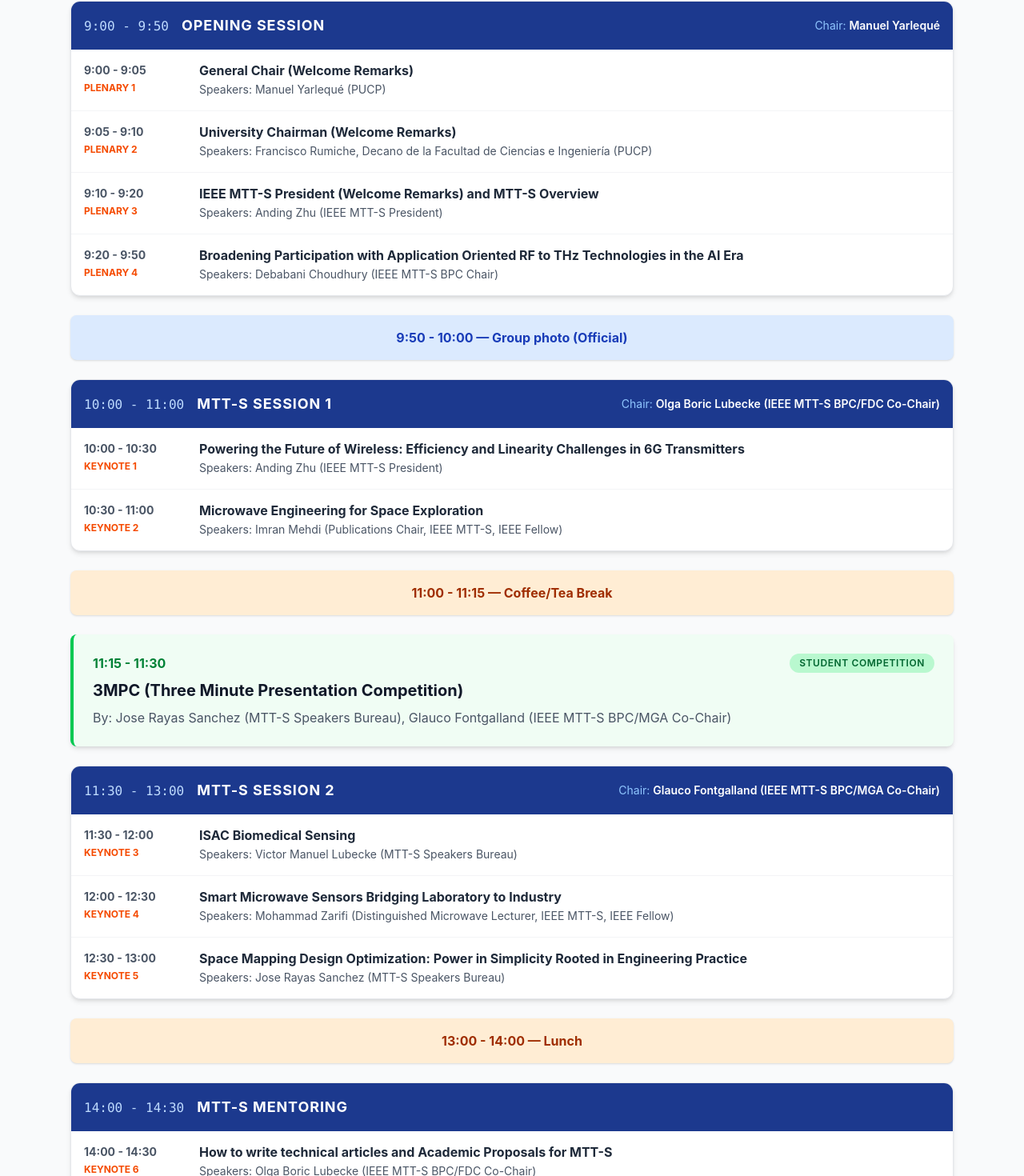
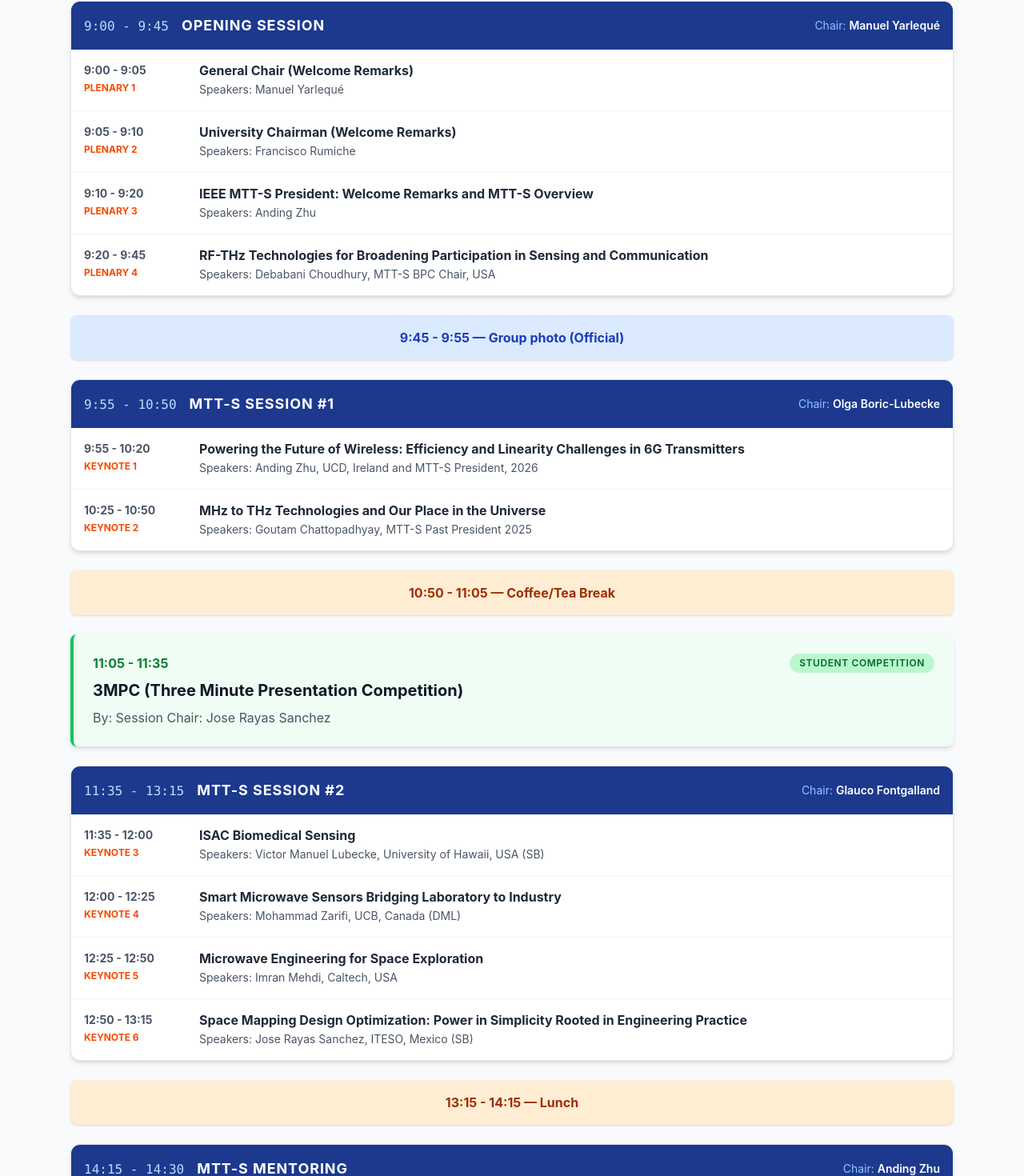
Before and after one commit to alex-segovia/landing_page_mtts_bpc_workshop, a React (Vite) app: page /workshop2026/program in a window 1280 px wide. Shown: the part 449-1919 px from the top of the page at 80% size. Built offline with nearby package versions, Linux system fonts and the light colour scheme.

Commit message:
Program changes

```diff
--- a/src/components/Program.jsx
+++ b/src/components/Program.jsx
@@ -4,12 +4,12 @@
   const [selectedDay, setSelectedDay] = useState('day1');
   const [format, setFormat] = useState('list');
 
-  // Estructura de datos completa para ambos días
+  // Estructura de datos completa para ambos días basada en el Excel oficial
   const scheduleData = {
     day1: {
       date: "Monday, May 25, 2026",
       venue: "B100, PUCP Campus, Lima, Perú",
-      theme: "Evolution of MHz to THz Technologies for Sensing and Communication",
+      theme: "Applied Microwaves: Connecting Academia and Industry",
       items: [
         {
           type: "break",
@@ -19,77 +19,78 @@
         },
         {
           type: "session",
-          time: "9:00 - 9:50",
+          time: "9:00 - 9:45",
           sessionName: "Opening Session",
           chair: "Manuel Yarlequé",
           talks: [
-            { time: "9:00 - 9:05", tag: "Plenary 1", title: "General Chair (Welcome Remarks)", presenter: "Manuel Yarlequé (PUCP)" },
-            { time: "9:05 - 9:10", tag: "Plenary 2", title: "University Chairman (Welcome Remarks)", presenter: "Francisco Rumiche, Decano de la Facultad de Ciencias e Ingeniería (PUCP)" },
-            { time: "9:10 - 9:20", tag: "Plenary 3", title: "IEEE MTT-S President (Welcome Remarks) and MTT-S Overview", presenter: "Anding Zhu (IEEE MTT-S President)" },
-            { time: "9:20 - 9:50", tag: "Plenary 4", title: "Broadening Participation with Application Oriented RF to THz Technologies in the AI Era", presenter: "Debabani Choudhury (IEEE MTT-S BPC Chair)" }
+            { time: "9:00 - 9:05", tag: "Plenary 1", title: "General Chair (Welcome Remarks)", presenter: "Manuel Yarlequé" },
+            { time: "9:05 - 9:10", tag: "Plenary 2", title: "University Chairman (Welcome Remarks)", presenter: "Francisco Rumiche" },
+            { time: "9:10 - 9:20", tag: "Plenary 3", title: "IEEE MTT-S President: Welcome Remarks and MTT-S Overview", presenter: "Anding Zhu" },
+            { time: "9:20 - 9:45", tag: "Plenary 4", title: "RF-THz Technologies for Broadening Participation in Sensing and Communication", presenter: "Debabani Choudhury, MTT-S BPC Chair, USA" }
           ]
         },
         {
           type: "break",
-          time: "9:50 - 10:00",
+          time: "9:45 - 9:55",
           title: "Group photo (Official)",
           bgClass: "bg-blue-100 text-blue-800"
         },
         {
           type: "session",
-          time: "10:00 - 11:00",
-          sessionName: "MTT-S Session 1",
-          chair: "Olga Boric Lubecke (IEEE MTT-S BPC/FDC Co-Chair)",
+          time: "9:55 - 10:50",
+          sessionName: "MTT-S Session #1",
+          chair: "Olga Boric-Lubecke",
           talks: [
-            { time: "10:00 - 10:30", tag: "Keynote 1", title: "Powering the Future of Wireless: Efficiency and Linearity Challenges in 6G Transmitters", presenter: "Anding Zhu (IEEE MTT-S President)" },
-            { time: "10:30 - 11:00", tag: "Keynote 2", title: " Microwave Engineering for Space Exploration", presenter: "Imran Mehdi (Publications Chair, IEEE MTT-S, IEEE Fellow)" }
+            { time: "9:55 - 10:20", tag: "Keynote 1", title: "Powering the Future of Wireless: Efficiency and Linearity Challenges in 6G Transmitters", presenter: "Anding Zhu, UCD, Ireland and MTT-S President, 2026" },
+            { time: "10:25 - 10:50", tag: "Keynote 2", title: "MHz to THz Technologies and Our Place in the Universe", presenter: "Goutam Chattopadhyay, MTT-S Past President 2025" }
           ]
         },
         {
           type: "break",
-          time: "11:00 - 11:15",
+          time: "10:50 - 11:05",
           title: "Coffee/Tea Break",
           bgClass: "bg-orange-100 text-orange-800"
         },
         {
           type: "special",
-          time: "11:15 - 11:30",
+          time: "11:05 - 11:35",
           sessionName: "Student Competition",
           title: "3MPC (Three Minute Presentation Competition)",
-          presenter: "Jose Rayas Sanchez (MTT-S Speakers Bureau), Glauco Fontgalland (IEEE MTT-S BPC/MGA Co-Chair)"
+          presenter: "Session Chair: Jose Rayas Sanchez"
         },
         {
           type: "session",
-          time: "11:30 - 13:00",
-          sessionName: "MTT-S Session 2",
-          chair: "Glauco Fontgalland (IEEE MTT-S BPC/MGA Co-Chair)",
+          time: "11:35 - 13:15",
+          sessionName: "MTT-S Session #2",
+          chair: "Glauco Fontgalland",
           talks: [
-            { time: "11:30 - 12:00", tag: "Keynote 3", title: "ISAC Biomedical Sensing", presenter: "Victor Manuel Lubecke (MTT-S Speakers Bureau)" },
-            { time: "12:00 - 12:30", tag: "Keynote 4", title: "Smart Microwave Sensors Bridging Laboratory to Industry", presenter: "Mohammad Zarifi (Distinguished Microwave Lecturer, IEEE MTT-S, IEEE Fellow)" },
-            { time: "12:30 - 13:00", tag: "Keynote 5", title: "Space Mapping Design Optimization: Power in Simplicity Rooted in Engineering Practice", presenter: "Jose Rayas Sanchez (MTT-S Speakers Bureau)" }
+            { time: "11:35 - 12:00", tag: "Keynote 3", title: "ISAC Biomedical Sensing", presenter: "Victor Manuel Lubecke, University of Hawaii, USA (SB)" },
+            { time: "12:00 - 12:25", tag: "Keynote 4", title: "Smart Microwave Sensors Bridging Laboratory to Industry", presenter: "Mohammad Zarifi, UCB, Canada (DML)" },
+            { time: "12:25 - 12:50", tag: "Keynote 5", title: "Microwave Engineering for Space Exploration", presenter: "Imran Mehdi, Caltech, USA" },
+            { time: "12:50 - 13:15", tag: "Keynote 6", title: "Space Mapping Design Optimization: Power in Simplicity Rooted in Engineering Practice", presenter: "Jose Rayas Sanchez, ITESO, Mexico (SB)" }
           ]
         },
         {
           type: "break",
-          time: "13:00 - 14:00",
+          time: "13:15 - 14:15",
           title: "Lunch",
           bgClass: "bg-orange-100 text-orange-800"
         },
         {
           type: "session",
-          time: "14:00 - 14:30",
+          time: "14:15 - 14:30",
           sessionName: "MTT-S Mentoring",
-          chair: "",
+          chair: "Anding Zhu",
           talks: [
-            { time: "14:00 - 14:30", tag: "Keynote 6", title: "How to write technical articles and Academic Proposals for MTT-S", presenter: "Olga Boric Lubecke (IEEE MTT-S BPC/FDC Co-Chair)" }
+            { time: "14:15 - 14:30", tag: "Keynote 7", title: "How to write academic proposals (Articles, Scholarships, Competitions)", presenter: "Olga Boric Lubecke, Univ. of Hawaii, USA and BPC Vice-Chair" }
           ]
         },
         {
           type: "special",
           time: "14:30 - 15:30",
-          sessionName: "Student Competition & Mentoring",
-          title: "IEEE MTT-S Publications & Proposal Mentoring",
-          presenter: ""
+          sessionName: "Student Mentoring and Competition",
+          title: "IEEE MTT-S Publication & Proposal Mentoring",
+          presenter: "Session Chair: Olga Boric-Lubecke"
         },
         {
           type: "break",
@@ -102,14 +103,14 @@
           time: "16:00 - 19:00",
           sessionName: "Student Competition",
           title: "Student Design Competition",
-          presenter: "Manuel Yarlequé (PUCP)"
+          presenter: "Session Chair: Manuel Yarleque"
         }
       ]
     },
     day2: {
       date: "Tuesday, May 26, 2026",
       venue: "B100, PUCP Campus, Lima, Perú",
-      theme: "Coming soon",
+      theme: "Applied Microwaves: Connecting Academia and Industry",
       items: [
         {
           type: "break",
@@ -119,80 +120,85 @@
         },
         {
           type: "session",
-          time: "9:00 - 10:35",
-          sessionName: "Latin America (LAM) MTT-S Engagement Session",
-          chair: "",
+          time: "9:00 - 11:00",
+          sessionName: "Latin America (LAM) - MTT-S Engagement Session",
+          chair: "Manuel Yarleque",
           talks: [
-            { time: "9:00 - 9:25", tag: "LAM Keynote 1", title: "Latin America + MTT-S MGA", presenter: "Glauco Fontgalland (IEEE MTT-S BPC/MGA Co-Chair)" },
-            { time: "9:25 - 9:35", tag: "LAM Keynote 2", title: "Latin America Re-engagement", presenter: "Jose Rayas Sanchez (MTT-S Speakers Bureau)" },
-            { time: "9:35 - 9:50", tag: "LAM Keynote 3", title: "MTT-S Technologies and Engagement in Peru", presenter: "Manuel Yarlequé (PUCP)" },
-            { time: "9:50 - 10:35", tag: "MTT-S in Latin America: Panel Discussion", title: "Panel 1: Enhancing IEEE MTT-S Engagement and Creating Impacts in the Latin America Region with BPC Activities: Challenges and Opportunities", presenter: "Anding Zhu (IEEE MTT-S President), Glauco Fontgalland (IEEE MTT-S BPC/MGA Co-Chair), Manuel Yarlequé (PUCP), Ebert San Román (Professor, UCSP), Gustavo Siles (Professor, UPB), Jose Rayas Sanchez (MTT-S Speakers Bureau), Sthefany Alvarez (PUCP)", moderator: "Debabani Choudhury (IEEE MTT-S BPC Chair)" }
+            { time: "9:00 - 9:25", tag: "LAM Keynote 1", title: "MTT-S: Igniting Passion and Paving the Future for Young Latin American Engineers", presenter: "Glauco Fontgalland, Mount Union University, USA" },
+            { time: "9:25 - 9:40", tag: "LAM Keynote 2", title: "An Overview on MTT-S in Latin America: Status, Benefits, and Opportunities", presenter: "Jose Rayas Sanchez, ITESO, Mexico" },
+            { time: "9:40 - 9:55", tag: "LAM Keynote 3", title: "MTT-S Technologies and Engagement in Peru", presenter: "Manuel Yarleque, PUCP, Peru" },
+            { time: "9:55 - 11:00", tag: "MTT-S in Latin America: Panel Discussion", title: "Panel-1: Enhancing IEEE MTT-S Engagement and Creating Impacts in the Latin America Region with Broadening Participation Activities: Challenges and Opportunities", presenter: "Anding Zhu, Glauco Fontgalland, Manuel Yarleque, Ebert San Roman, Gustavo Siles, Goutam Chattopadhyay, Jose Rayas Sanchez, Sthefany Alvarez", moderator: "Debabani Choudhury and Victor Manuel Lubecke" }
           ]
         },
         {
           type: "break",
-          time: "10:35 - 10:50",
+          time: "11:00 - 11:15",
           title: "Coffee/Tea Break",
           bgClass: "bg-blue-100 text-blue-800"
         },
         {
           type: "session",
-          time: "10:50 - 11:20",
+          time: "11:15 - 11:45",
           sessionName: "Regional Faculty Session",
-          chair: "Manuel Yarlequé (PUCP)",
+          chair: "Martin Sarango",
           talks: [
-            { time: "10:50 - 11:05", tag: "Keynote 5", title: "MABIS sistema wearable no invasivo capaz de realizar detección temprana de cáncer de mama mediante el uso de tecnología de imágenes por microondas", presenter: "Ebert San Román (Professor, UCSP)" },
-            { time: "11:05 - 11:20", tag: "Keynote 6", title: "Challenges and opportunities for microwave teaching and research in Bolivia", presenter: "Gustavo Siles (Professor, UPB)" }
+            { time: "11:15 - 11:30", tag: "Keynote 5", title: "MABIS sistema wearable no invasivo capaz de realizar detección temprana de cáncer de mama mediante el uso de tecnología de imágenes por microondas.", presenter: "Ebert San Román, Universidad Católica San Pablo (UCSP), Arequipa, Peru" },
+            { time: "11:30 - 11:45", tag: "Keynote 6", title: "Challenges and opportunities for microwave teaching and research in Bolivia", presenter: "Gustavo Siles Soria, Bolivia Private University, Cochabamba, Bolivia" }
           ]
         },
         {
           type: "session",
-          time: "11:20 - 13:00",
-          sessionName: "Industry Session",
-          chair: "Manuel Yarlequé",
+          time: "11:45 - 12:15",
+          sessionName: "INDUSTRY SESSION",
+          chair: "Glauco Fontgalland",
           talks: [
-            { time: "11:20 - 11:35", tag: "Industry Keynote 1", title: "La industria aeroespacial: experiencia y  oportunidades en Perú", presenter: "Martin Sarango (Quantum Defense and Space, PUCP)" },
-            { time: "12:00 - 12:15", tag: "Industry Keynote 2", title: "Gilat Company", presenter: "Christian Chee (VP Business Development, GILAT Perú)" },
-            { time: "12:15 - 13:00", tag: "Industry/Academia Panel Discussion", title: "Panel 2: Industry/Academia Engagement in South American Landscape", presenter: "Martin Sarango (Quantum Defense and Space, PUCP), Christian Chee (VP Business Development, GILAT Perú), Ebert San Román (Professor, UCSP), Glauco Fontgalland (IEEE MTT-S BPC/MGA Co-Chair), Jose Rayas Sanchez (MTT-S Speakers Bureau), Anding Zhu (IEEE MTT-S President), Olga Boric Lubecke (IEEE MTT-S BPC/FDC Co-Chair), Imran Mehdi (Publications Chair, IEEE MTT-S), Victor Manuel Lubecke (MTT-S Speakers Bureau)", moderator: "Debabani Choudhury (IEEE MTT-S BPC Chair)" }
+            { time: "11:45 - 12:00", tag: "Industry Keynote 1", title: "La industria aeroespacial: experiencia y oportunidades en Perú (The aerospace industry: experience and opportunities in Peru)", presenter: "Martin F. Sarango (Quantum Defense and Space, PUCP), Peru" },
+            { time: "12:00 - 12:15", tag: "Industry Keynote 2", title: "Satcom y VSAT: Conectividad, despliegue o uso de tecnologías microondas en zonas remotas", presenter: "Christian Chee Cucalon, VP Business Development, GILAT, Peru" }
           ]
         },
         {
           type: "session",
-          time: "13:00 - 14:00",
-          sessionName: "Student Event",
+          time: "12:15 - 13:00",
+          sessionName: "Industry/Academia Panel",
           chair: "",
           talks: [
-            { time: "13:00 - 14:00", tag: "Group Mentoring Event", title: "7-10 Mentors", presenter: "Anding Zhu (IEEE MTT-S President), Glauco Fontgalland (IEEE MTT-S BPC/MGA Co-Chair), Jose Rayas Sanchez (MTT-S Speakers Bureau), Manuel Yarlequé (PUCP), Ebert San Román (Professor, UCSP), Victor Manuel Lubecke (MTT-S Speakers Bureau), Olga Boric Lubecke (IEEE MTT-S BPC/FDC Co-Chair), Martin Sarango (Quantum Defense and Space, PUCP), Christian Chee (VP Business Development, GILAT Perú), Mohammad Zarifi (Distinguished Microwave Lecturer, IEEE MTT-S, IEEE Fellow), Imran Mehdi (Publications Chair, IEEE MTT-S, IEEE Fellow)" }
+            { time: "12:15 - 13:00", tag: "Panel #2", title: "Industry/Academia Engagement in South American Landscape", presenter: "Martin Sarango, Christian Chee, Ebert San Roman, Gustavo Siles, Jose Rayas Sanchez, Glauco Fontgalland, Anding Zhu, Olga Boric-Lubecke, Mohammad Zarifi, Imran Mehdi", moderator: "Victor Manuel Lubecke and Debabani Choudhury" }
           ]
         },
-
+        {
+          type: "special",
+          time: "13:00 - 14:15",
+          sessionName: "Student Engagement and Mentoring",
+          title: "Group Mentoring Activities for Students and YPs",
+          presenter: "Anding Zhu, Martin Sarango, Gustavo Slies Soria, Christian Chee, Ebert San Roman, Victor Manuel Lubecke, Glauco Fontgalland, Jose Rayas Sanchez, Christian Chee, Mohammad Zarifi, Imran Mehdi, Olga Boric-Lubecke, Debabani Choudhury, Goutam Chattopadhyay"
+        },
         {
           type: "break",
-          time: "14:00 - 14:45",
-          title: "Lunch",
+          time: "14:15 - 15:15",
+          title: "LUNCH",
           bgClass: "bg-orange-100 text-orange-800"
         },
         {
           type: "session",
-          time: "14:45 - 15:15",
-          sessionName: "Clossing Session",
-          chair: "Sthefany Alvarez (PUCP)",
+          time: "15:15 - 15:45",
+          sessionName: "AWARD Session",
+          chair: "Sthefany Alvarez, Workshop Co-Chair",
           talks: [
-            { time: "14:45 - 15:15", tag: "Award Session", title: "Announce the Winners of Three Competitions; Award Distribution, Volunteer Certificates", presenter: "Anding Zhu (IEEE MTT-S President), Glauco Fontgalland (IEEE MTT-S BPC/MGA Co-Chair), Manuel Yarlequé (PUCP), Olga Boric Lubecke (IEEE MTT-S BPC/FDC Co-Chair), Debabani Choudhury (IEEE MTT-S BPC Chair)" }
+            { time: "15:15 - 15:45", tag: "Awards", title: "Announce the Winners of Three Competitions; Award Distribution, Volunteer Certificates and other Recognitions", presenter: "Manuel Yarleque, Glauco Fontgalland, Olga Boric-Lubecke, Jose Rayas Sanchez, Anding Zhu, Debabani Choudhury" }
           ]
         },
         {
           type: "break",
-          time: "15:40 - 15:45",
-          title: "Final Photo Session",
-          bgClass: "bg-orange-100 text-orange-800"
+          time: "15:45 - 15:55",
+          title: "Day-2 Photo Session",
+          bgClass: "bg-blue-100 text-blue-800"
         },
         {
           type: "special",
-          time: "15:45 - 15:50",
-          sessionName: "",
-          title: "Close Workshop",
-          presenter: "Manuel Yarlequé (PUCP), Debabani Choudhury (IEEE MTT-S BPC Chair)"
+          time: "15:55 - 16:00",
+          sessionName: "CLOSING SESSION",
+          title: "Close workshop - Vote of Thanks",
+          presenter: "Manuel Yarleque, Debabani Choudhury (Workshop Chair and BPC Chair)"
         }
       ]
     }
```
